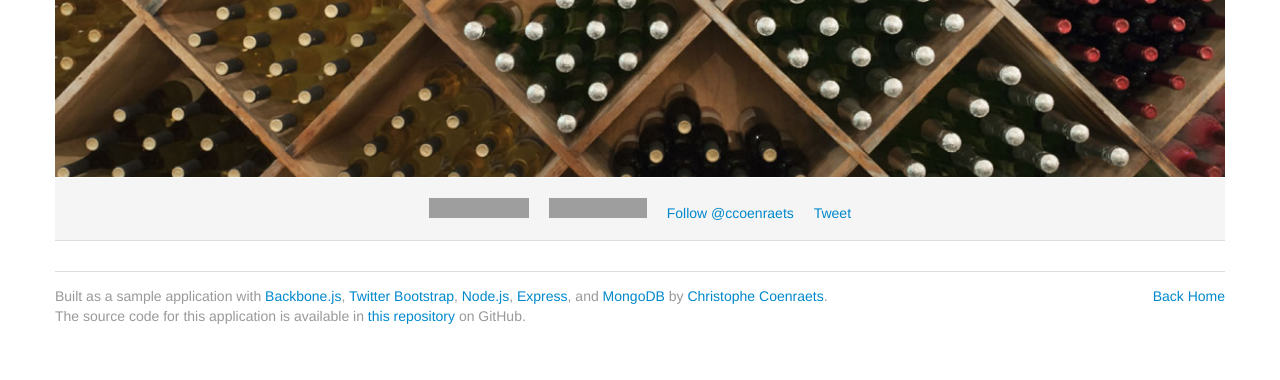
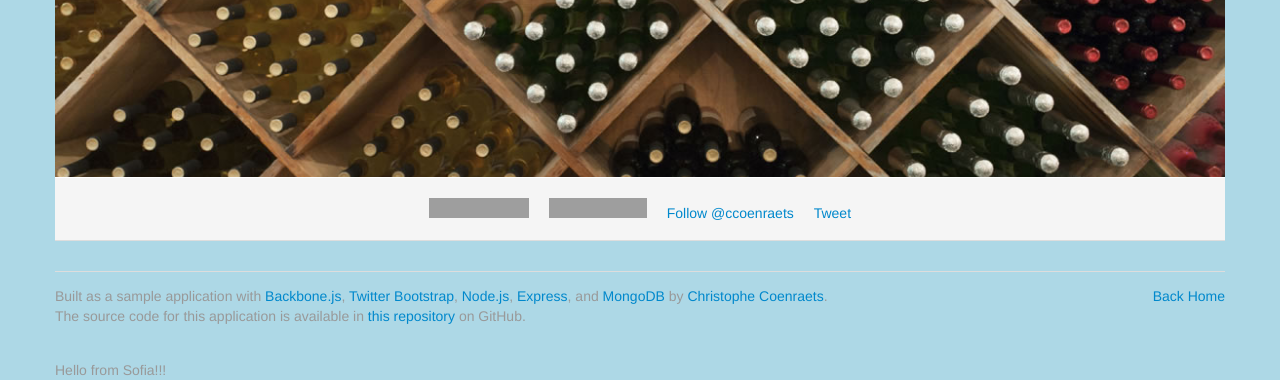
Before and after one commit to ccoenraets/nodecellar, a website: page public/index.html in a window 1280 px wide. Shown: the part 474-854 px from the top of the page. Before the commit the page ends 814 px from the top, so only its background shows below. Drawn offline with nearby package versions, Linux system fonts and the light colour scheme; grey boxes are pictures that could not be loaded.

Commit message:
Change form Sofia

```diff
--- a/public/index.html
+++ b/public/index.html
@@ -12,6 +12,7 @@
     <style>
         body {
             padding-top: 60px; /* 60px to make the container go all the way to the bottom of the topbar */
+            background-color: lightblue;
         }
     </style>
     <link href="css/bootstrap-responsive.css" rel="stylesheet">
@@ -58,6 +59,8 @@
         and <a href="http://www.mongodb.org/">MongoDB</a> by
         <a href="http://coenraets.org" target="_blank">Christophe Coenraets</a>.<br/>
         The source code for this application is available in <a href="#">this repository</a> on GitHub.</p>
+        <br/>
+        Hello from Sofia!!!
     </footer>
 
 </div>
```
